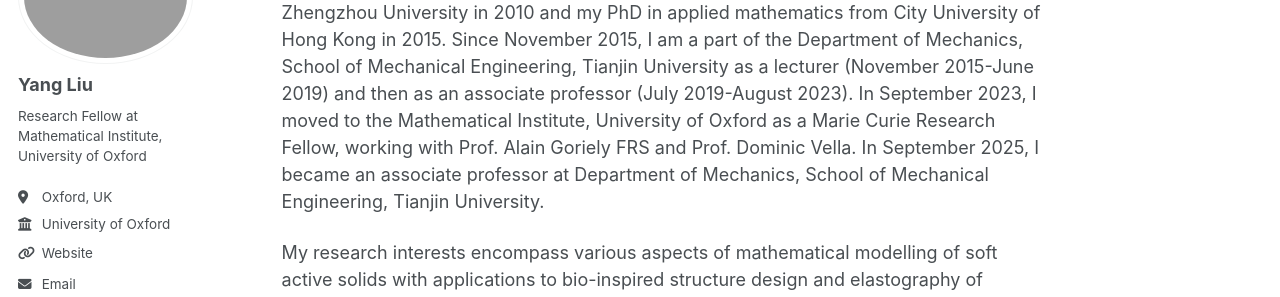
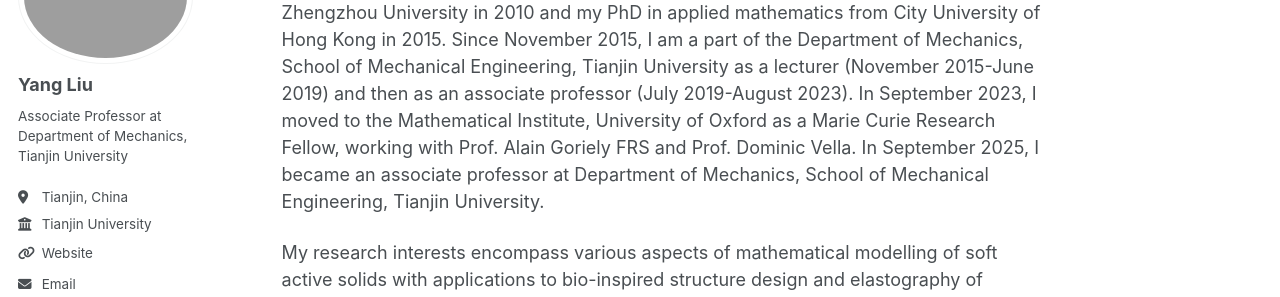
Before and after one commit to yangliumech/yangliumech.github.io, a Jekyll site: the page built from _pages/about.md, in a window 1280 px wide. Shown: the part 176-473 px from the top of the page. Built offline with Jekyll 4.4.1, drawn with Linux system fonts in a browser that asks for light colours; some web fonts are replaced.

Commit message:
Update _config.yml

```diff
--- a/_config.yml
+++ b/_config.yml
@@ -11,7 +11,7 @@ locale                   : "en-US"
 title                    : "Yang Liu"
 title_separator          : "-"
 name                     : &name "Your Name"
-description              : &description "Research Fellow in Oxford"
+description              : &description "Associate Professor at Department of Mechanics, Tianjin University, China."
 url                      : https://yangliumech.github.io # the base hostname & protocol for your site e.g. "https://mmistakes.github.io"
 baseurl                  : "" # the subpath of your site, e.g. "/blog"
 repository               : "academicpages/academicpages.github.io"
@@ -24,17 +24,17 @@ author:
   avatar           : "Yang.jpg"
   name             : "Yang Liu"
   pronouns         : # example: "she/her"
-  bio              : "Research Fellow at Mathematical Institute, University of Oxford"
-  location         : "Oxford, UK"
-  employer         : "University of Oxford"
+  bio              : "Associate Professor at Department of Mechanics, Tianjin University"
+  location         : "Tianjin, China"
+  employer         : "Tianjin University"
   uri              : "https://www.maths.ox.ac.uk/people/yang.liu1" # URL
-  email            : "Yang.Liu1@maths.ox.ac.uk"
+  email            : "tracy_liu@tju.edu.cn"
 
   # Academic websites
   arxiv            : # URL - Update with the correct link to your profile
   googlescholar    : "https://scholar.google.com.hk/citations?user=Dbfyn0MAAAAJ&hl=zh-CNJ"
   impactstory      : # URL
-  orcid            : "http://orcid.org/yourorcidurl"
+  orcid            : "https://orcid.org/0000-0001-9517-3833"
   semantic         : # URL
   pubmed           : # "https://www.ncbi.nlm.nih.gov/pubmed/?term=john+snow"
   researchgate     : # URL
```
